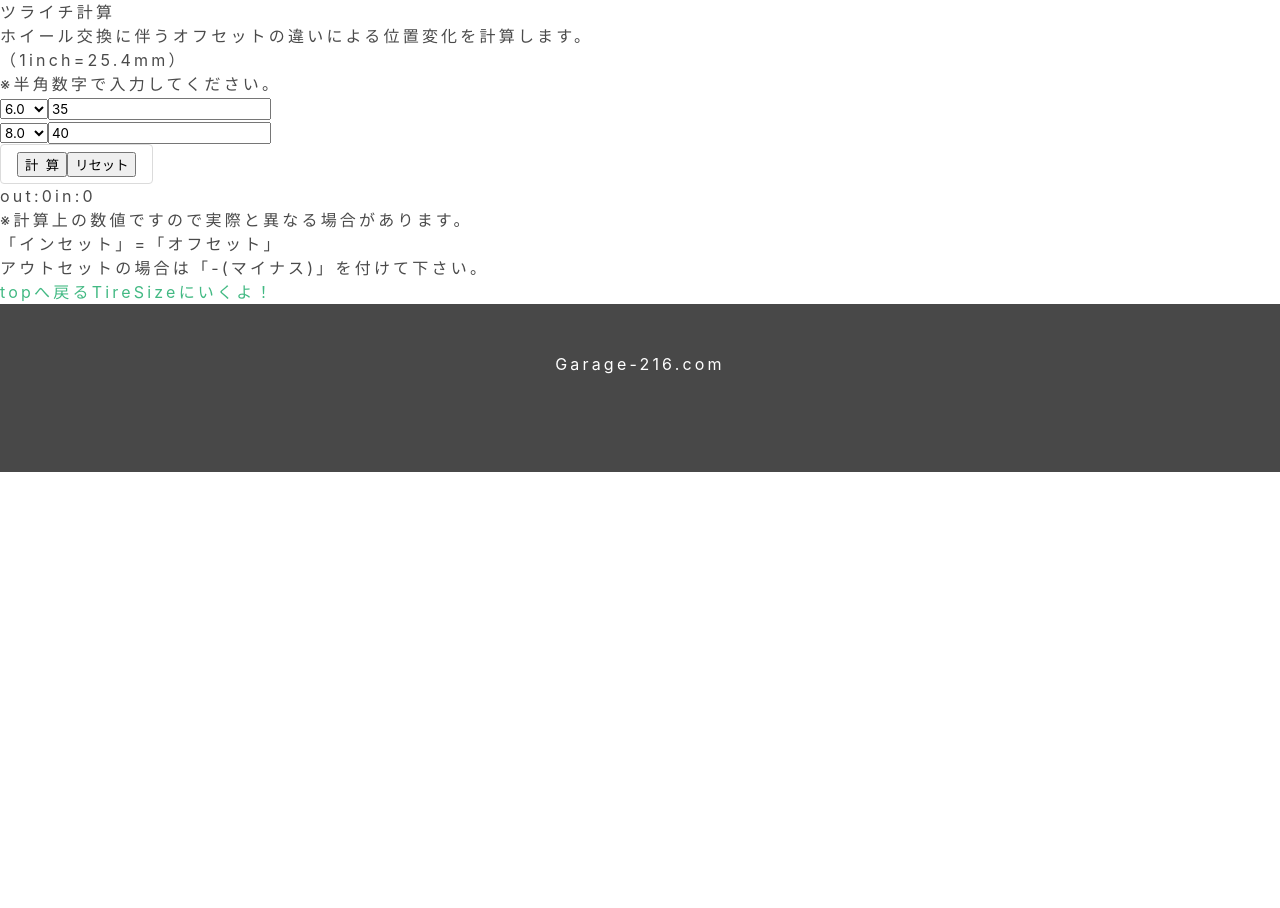
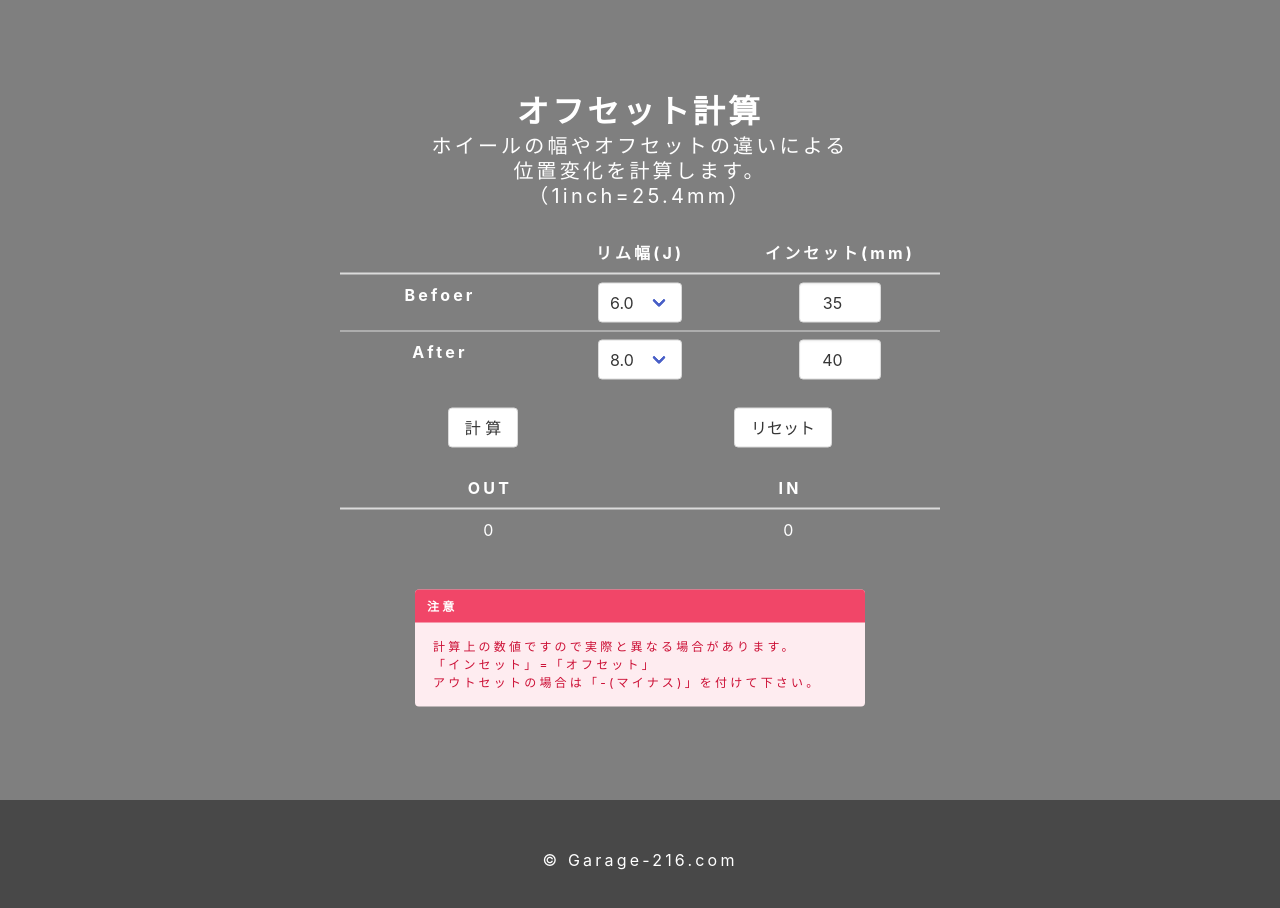
Before and after one commit to t-niiru/wheel-calc, a Vue app: page /OffSet in a window 1280 px wide. Shown: the top 908 px of the page. Before the commit the page ends 800 px from the top, so only its background shows below. Built offline with nearby package versions, Linux system fonts and the light colour scheme.

Commit message:
:tada: Offset page style add!!

```diff
--- a/src/components/Footer.vue
+++ b/src/components/Footer.vue
@@ -1,7 +1,7 @@
 <template>
   <footer class="footer">
     <div class="content has-text-centered">
-      Garage-216.com
+      <router-link to="/">&copy; Garage-216.com</router-link>
     </div>
   </footer>
 </template>
@@ -13,8 +13,11 @@ export default {
 </script>
 
 <style lang="scss" scoped>
-  footer{
+footer{
+  color: #fff;
+  background-color: #484848;
+  a{
     color: #fff;
-    background-color: #484848;
   }
+}
 </style>
--- a/src/components/OffSet.vue
+++ b/src/components/OffSet.vue
@@ -1,16 +1,29 @@
 <template>
-  <div class="hello1">
-    <h1>ツライチ計算</h1>
-    <p>
-      ホイール交換に伴うオフセットの違いによる位置変化を計算します。<br />
+  <div class="offset columns is-mobile is-centered">
+    <div class="column">
+      <h1 class='title'>オフセット計算</h1>
+      <h2 class="subtitle">
+        ホイールの幅やオフセットの違いによる<br />位置変化を計算します。<br />
         （1inch=25.4mm）
-    </p>
-    <div>
-      ※半角数字で入力してください。
-    </div>
-    <div class="offset">
+      </h2>
+      <div class="contents">
         <form>
-        <div>
+          <div class="original">
+            <table class="table">
+              <thead>
+                <tr>
+                  <td></td>
+                  <th>リム幅(J)</th>
+                  <th>インセット(mm)</th>
+                </tr>
+              </thead>
+              <tbody>
+                <tr>
+                  <th>
+                    Befoer
+                  </th>
+                  <td>
+                    <div class="select">
                       <select name="OldWidth" v-model="selectedOldWidth">
                         <option value="4.0">4.0</option>
                         <option value="4.5">4.5</option>
@@ -36,9 +49,18 @@
                         <option value="14.5">14.5</option>
                         <option value="15.0">15.0</option>
                       </select>
-          <input class="OldOffset" name="OldOffset" type="text" v-model="selectedOldOffset" placeholder="edit num">
                     </div>
-        <div>
+                  </td>
+                  <td>
+                    <input class="OldOffset input" name="OldOffset" type="number" v-model="selectedOldOffset" placeholder="edit num">
+                  </td>
+                </tr>
+                <tr>
+                  <th>
+                    After
+                  </th>
+                  <td>
+                    <div class="select">
                       <select name="NewWidth" v-model="selectedNewWidth">
                         <option value="4.0">4.0</option>
                         <option value="4.5">4.5</option>
@@ -64,23 +86,51 @@
                         <option value="14.5">14.5</option>
                         <option value="15.0">15.0</option>
                       </select>
-          <input class="NewOffset" name="NewOffset" type="text" v-model="selectedNewOffset" placeholder="edit num">
                     </div>
-        <p class="button">
-          <input @click="calc()" type="button" name="合計" value="計  算" />   <input @click="clear()" type="button" name="リセット" value="リセット" />
+                  </td>
+                  <td>
+                    <input class="NewOffset input" name="NewOffset" type="number" v-model="selectedNewOffset" placeholder="edit num">
+                  </td>
+                </tr>
+              </tbody>
+            </table>
+          </div>
+          <p class="action-buttons">
+            <input class="button" @click="calc()" type="button" name="合計" value="計  算" /><input class="button" @click="clear()" type="button" name="リセット" value="リセット" />
           </p>
-        <div>
-          out:{{ OutputOut }}in:{{ OutputIn }}
+          <div class="calculation">
+            <table class="table">
+              <thead>
+                <tr>
+                  <th>OUT</th>
+                  <th>IN</th>
+                </tr>
+              </thead>
+              <tbody>
+                <tr>
+                  <td>
+                    {{ OutputOut }}
+                  </td>
+                  <td>
+                    {{ OutputIn }}
+                  </td>
+                </tr>
+              </tbody>
+            </table>
           </div>
         </form>
       </div>
-    <div>
-      <p class="caution">※計算上の数値ですので実際と異なる場合があります。</p>
-      <p class="comment">「インセット」=「オフセット」</p>
-      <p class="comment">アウトセットの場合は「-(マイナス)」を付けて下さい。</p>
+      <article class="message is-small is-danger">
+        <div class="message-header">
+          <p>注意</p>
         </div>
-    <router-link to="/">topへ戻る</router-link>
-    <router-link to="/TireSize">TireSizeにいくよ！</router-link>
+        <div class="message-body">
+          <p>計算上の数値ですので実際と異なる場合があります。</p>
+          <p>「インセット」=「オフセット」</p>
+          <p>アウトセットの場合は「-(マイナス)」を付けて下さい。</p>
+        </div>
+      </article>
+    </div>
   </div>
 </template>
 
@@ -101,11 +151,14 @@ export default {
     calc: function () {
       var OldOut = this.selectedNewWidth * 127 - this.selectedOldWidth * 127
       var NewOut = this.selectedOldOffset * 10 - this.selectedNewOffset * 10
-      this.OutputOut = (OldOut + NewOut) / 10
+      var Out = (OldOut + NewOut) / 10
 
       var OldIn = this.selectedNewWidth * 127 - this.selectedOldWidth * 127
       var NewIn = this.selectedNewOffset * 10 - this.selectedOldOffset * 10
-      this.OutputIn = (OldIn + NewIn) / 10
+      var In = (OldIn + NewIn) / 10
+
+      this.OutputOut = Out + 'mm'
+      this.OutputIn = In + 'mm'
     },
     clear: function () {
       this.selectedOldWidth = '6.0'
@@ -119,19 +172,63 @@ export default {
 }
 </script>
 
-<style scoped>
-h1, h2 {
-  font-weight: normal;
+<style lang="scss" scoped>
+.offset{
+  position: relative;
+  width: 100%;
+  height: 100%;
+  color: #fff;
+  &::before{
+    content: '';
+    position: absolute;
+    top: 0;
+    left: 0;
+    bottom: 0;
+    right: 0;
+    background-color: rgba(0,0,0,0.5);
   }
-ul {
-  list-style-type: none;
-  padding: 0;
 }
-li {
-  display: inline-block;
-  margin: 0 10px;
+.column{
+  z-index: 1;
+  position: absolute;
+  width: 100%;
+  top: 50%;
+  left: 50%;
+  transform: translate(-50%,-50%);
 }
-a {
-  color: #42b983;
+.contents{
+  margin: 0 0 40px;
+}
+.action-buttons{
+  display: flex;
+  justify-content: space-around;
+  margin: 0 0 20px;
+}
+.original,
+.action-buttons,
+.calculation{
+  width: 100%;
+  max-width: 600px;
+  margin: 0 auto 20px;
+  .table{
+    background: transparent;
+    width: 100%;
+    table-layout: fixed;
+    th,
+    td{
+      text-align: center;
+    }
+    td{
+      input{
+        width: 82px;
+         text-align: center;
+      }
+    }
+  }
+}
+.message{
+  width: 450px;
+  max-width: 100%;
+  margin: auto;
 }
 </style>
```
Lines whose indentation alone changed are shown as unchanged.
